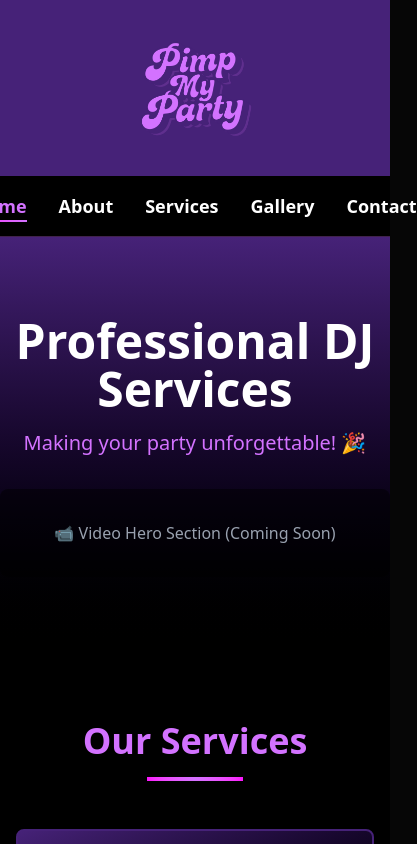
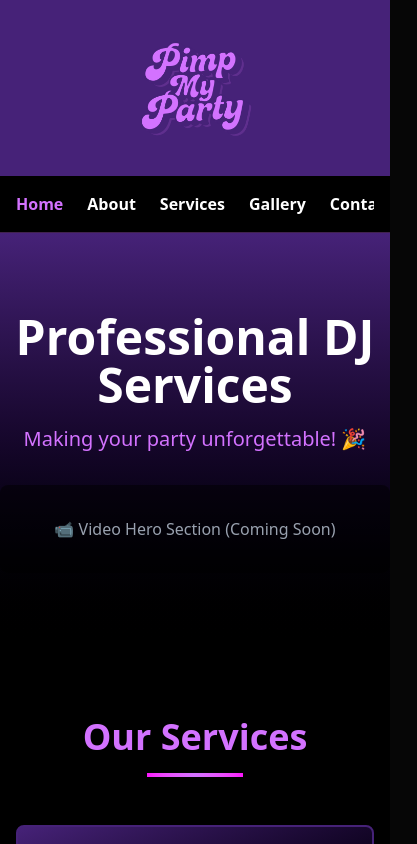
Before and after one commit to Greenie5656/pimp-my-party, a Next.js app: page / in a window 390 px wide. Shown: the top 844 px of the page, 417 px wide, since content can reach past the window. Built offline with nearby package versions, Linux system fonts and the light colour scheme.

Commit message:
nav bar mobile fix attempt and footer link added

```diff
--- a/src/app/globals.css
+++ b/src/app/globals.css
@@ -19,3 +19,13 @@
 html, body { height: 100%; }
 html { background: #060606; color-scheme: dark; }
 body { @apply bg-background text-foreground font-sans; }
+
+/* Hide scrollbar but keep functionality */
+.scrollbar-hide {
+  -ms-overflow-style: none;  /* Internet Explorer 10+ */
+  scrollbar-width: none;  /* Firefox */
+}
+
+.scrollbar-hide::-webkit-scrollbar {
+  display: none;  /* Safari and Chrome */
+}
--- a/src/component/Footer.jsx
+++ b/src/component/Footer.jsx
@@ -2,6 +2,7 @@
 
 import { motion } from "framer-motion";
 import { Music, Instagram, Facebook } from "lucide-react";
+import Image from "next/image";
 
 export default function Footer() {
   const socialLinks = [
@@ -48,6 +49,7 @@ export default function Footer() {
   return (
     <footer className="bg-gradient-to-b from-black to-tekhelet text-white py-12 border-t border-heliotrope/30">
       <div className="container mx-auto px-4">
+        {/* Connect With Us Section */}
         <motion.div
           initial={{ opacity: 0, y: 20 }}
           whileInView={{ opacity: 1, y: 0 }}
@@ -61,6 +63,7 @@ export default function Footer() {
           <div className="w-24 h-1 bg-gradient-to-r from-fuchsia to-heliotrope mx-auto mt-4" />
         </motion.div>
 
+        {/* Social Links */}
         <motion.div
           className="flex justify-center gap-8 mb-8"
           variants={containerVariants}
@@ -102,6 +105,7 @@ export default function Footer() {
           })}
         </motion.div>
 
+        {/* Copyright Section */}
         <motion.div
           initial={{ opacity: 0 }}
           whileInView={{ opacity: 1 }}
@@ -109,9 +113,31 @@ export default function Footer() {
           transition={{ duration: 0.6, delay: 0.6 }}
           className="text-center border-t border-heliotrope/20 pt-6"
         >
-          <p className="text-sm text-gray-400">
+          <p className="text-sm text-gray-400 mb-4">
             &copy; {new Date().getFullYear()} Pimp My Party. All rights reserved.
           </p>
+
+          {/* Built By Credit - More Prominent */}
+          <motion.a
+            href="https://lancashirewebfixers.co.uk"
+            target="_blank"
+            rel="noopener noreferrer"
+            initial={{ opacity: 0, y: 10 }}
+            whileInView={{ opacity: 1, y: 0 }}
+            viewport={{ once: true }}
+            transition={{ duration: 0.8, delay: 0.8 }}
+            whileHover={{ scale: 1.08, y: -2 }}
+            className="inline-flex items-center gap-3 text-sm text-gray-400 hover:text-heliotrope transition-all duration-300 bg-black/30 px-6 py-3 rounded-lg border border-heliotrope/20 hover:border-heliotrope/50"
+          >
+            <span className="font-medium">Built by</span>
+            <Image
+              src="/FullLogo_resized.png"
+              alt="Lancashire Web Fixers"
+              width={140}
+              height={35}
+              className="h-6 w-auto opacity-80 hover:opacity-100 transition-opacity duration-300"
+            />
+          </motion.a>
         </motion.div>
       </div>
     </footer>
--- a/src/component/NavBar.jsx
+++ b/src/component/NavBar.jsx
@@ -41,8 +41,10 @@ export default function NavBar() {
   return (
       <nav className="bg-black text-white py-4 border-b border-heliotrope/30 sticky top-0 z-50 backdrop-blur-sm">
         <div className="container mx-auto px-4">
+          {/* Wrapper allows horizontal scroll on mobile */}
+          <div className="overflow-x-auto scrollbar-hide">
             <motion.ul
-          className="flex justify-center items-center gap-8 md:gap-12"
+              className="flex justify-center items-center gap-6 sm:gap-8 md:gap-12 min-w-max sm:min-w-0"
               variants={containerVariants}
               initial="hidden"
               animate="visible"
@@ -53,7 +55,7 @@ export default function NavBar() {
                   <motion.li key={index} variants={itemVariants}>
                     <Link href={link.href} className="relative group">
                       <motion.span
-                    className={`text-lg font-semibold transition-colors duration-300 ${
+                        className={`text-base sm:text-lg font-semibold transition-colors duration-300 whitespace-nowrap ${
                           isActive ? "text-heliotrope" : "text-white"
                         } group-hover:text-fuchsia`}
                         whileHover={{ scale: 1.1 }}
@@ -86,6 +88,7 @@ export default function NavBar() {
               })}
             </motion.ul>
           </div>
+        </div>
       </nav>
   );
 }
```
Also changed, not shown: public/FullLogo_resized.png (added). Lines whose indentation alone changed are shown as unchanged.
